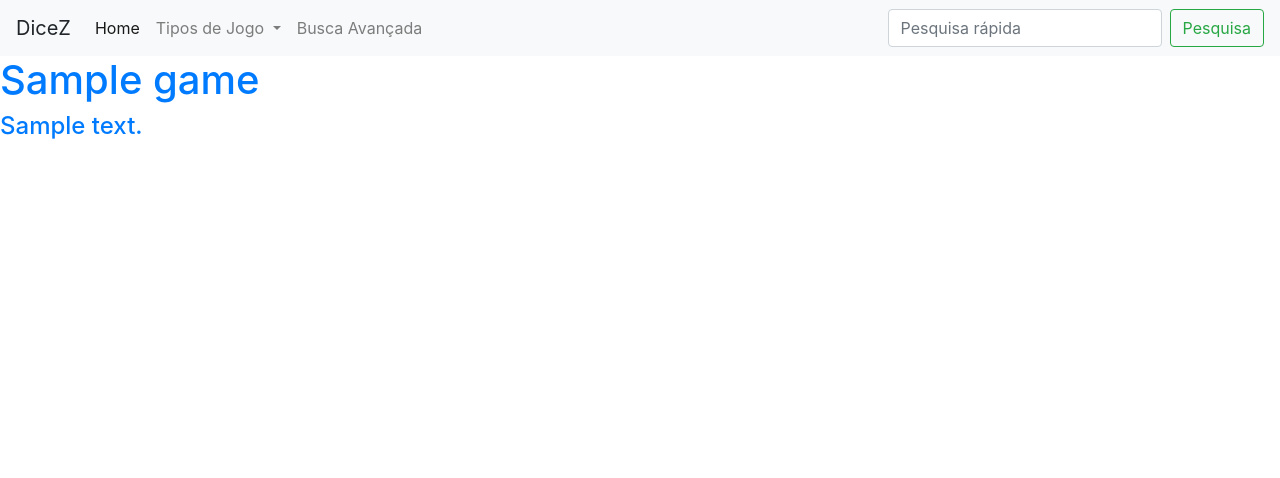
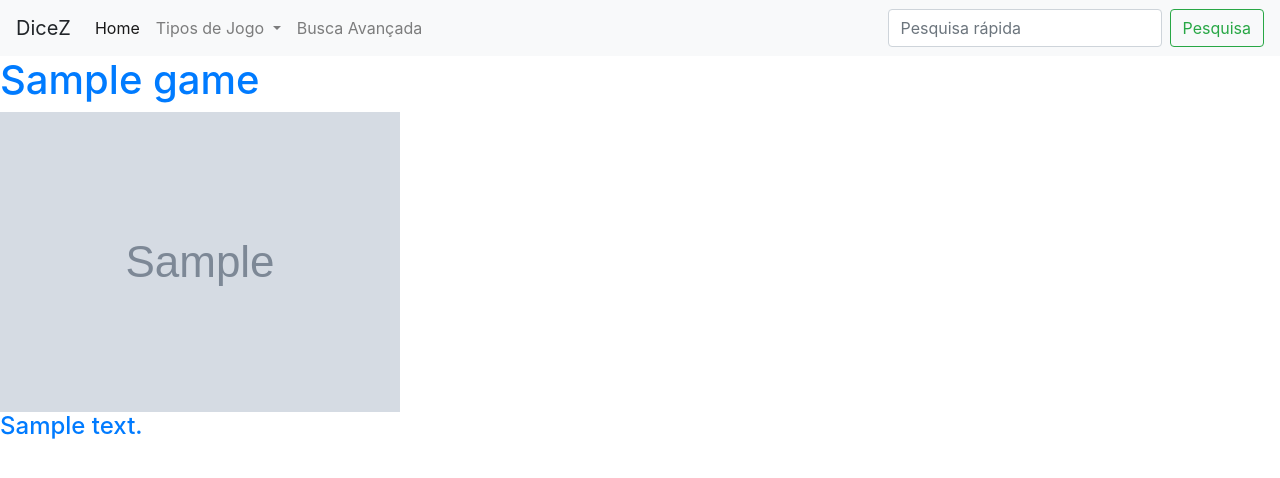
Before and after one commit to dicezburger/catalogo_jogos, a Django app: page / in a window 1280 px wide. Shown: the top 478 px of the page. Run offline with Django 3.2, Linux system fonts and the light colour scheme; tables that the repository leaves empty hold one stand-in row (values such as "Sample post"); grey boxes marked "Sample" are stand-in pictures; some libraries are stand-ins or nearby versions.

Commit message:
incluido imagem na home

```diff
--- a/catalogo/templates/index.html
+++ b/catalogo/templates/index.html
@@ -7,7 +7,7 @@
                 <a href="/game/{{item.id}}">
                 {% if item.name %} <h1 class="nome">{{item.name}} </h1>{% endif %}
                 {% if item.image %}
-                <div id="items" style="background: url({% static item.image %})" class="img-fluid w3-image" >
+                <div id="items"><img src="{% static '' %}{{ item.image }}"  class="img-fluid w3-image" />
                 </div>
                 {% endif %}
                     <div class="centered texto_items">
```
